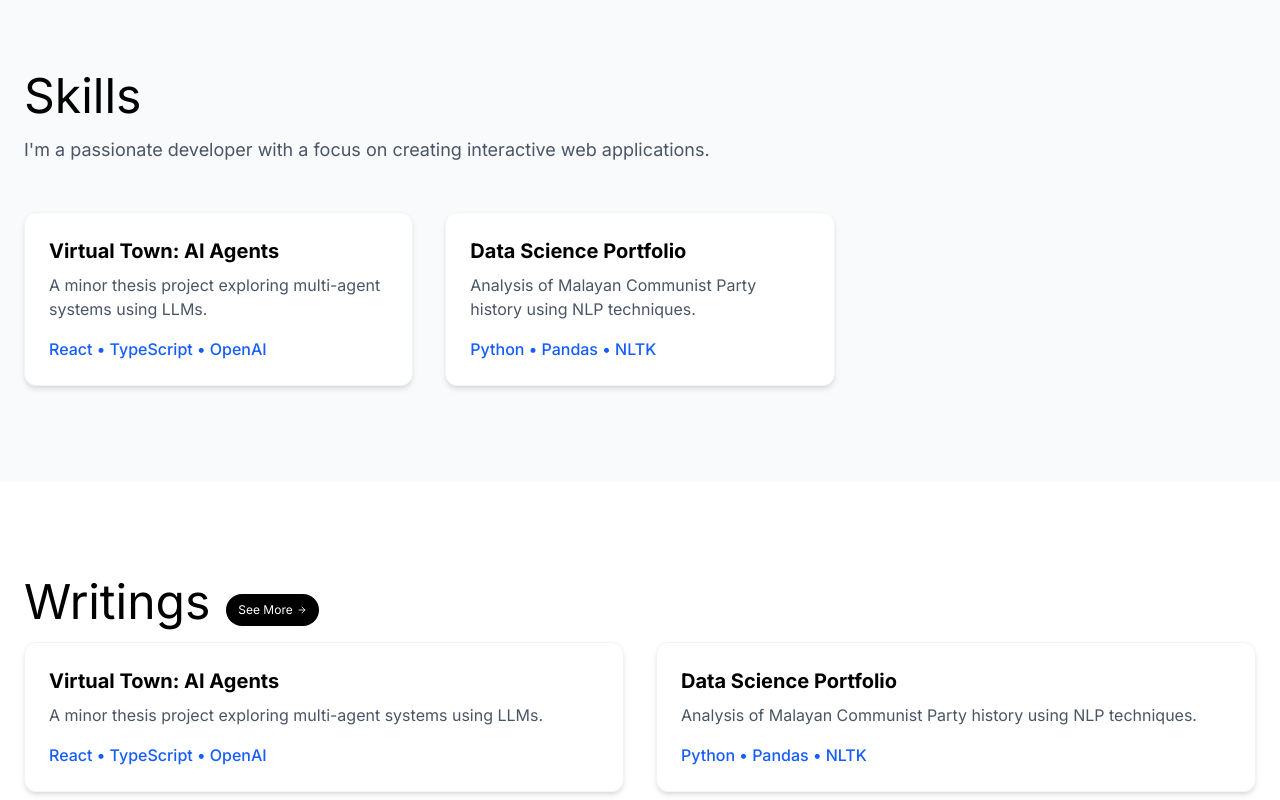
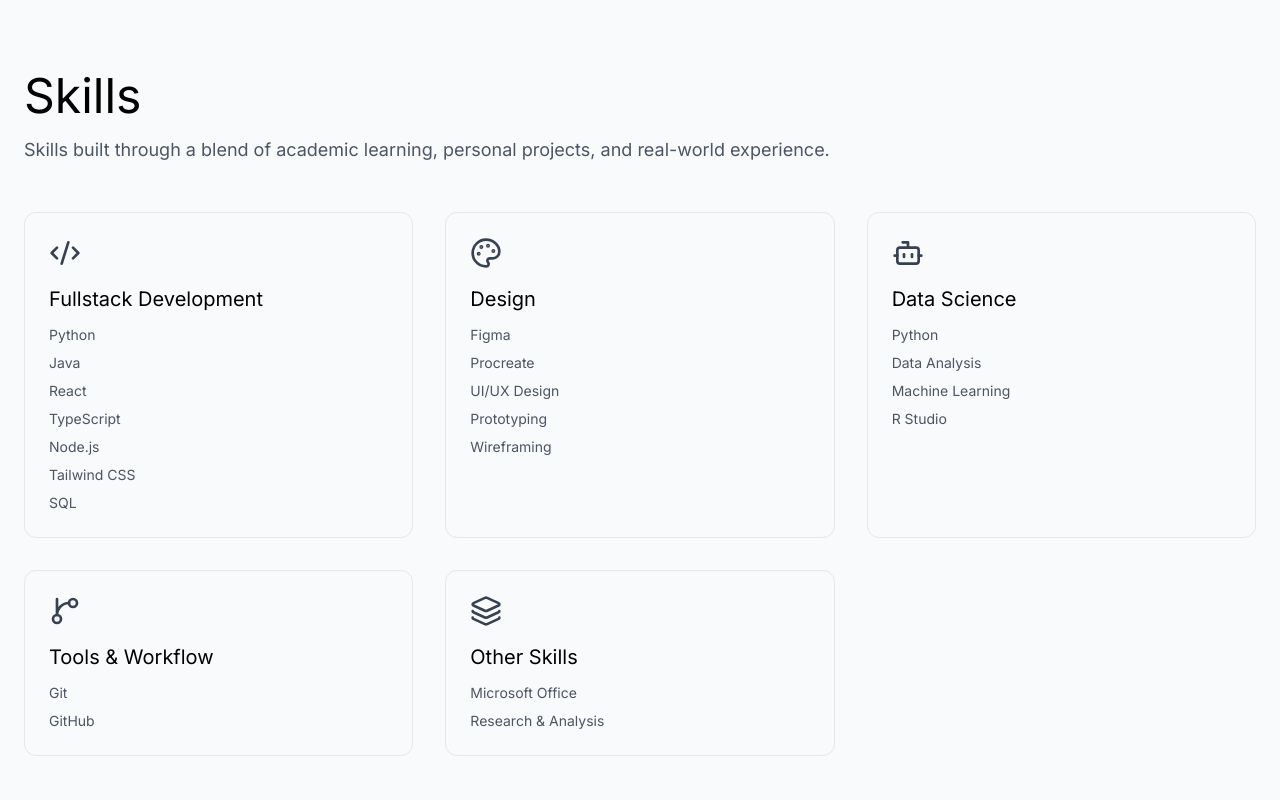
Before and after one commit to quanzee/portfolio-website, a React (Vite) app in the folder my-portfolio/: page / in a window 1280 px wide. Shown: the part 2320-3120 px from the top of the page. Built offline with nearby package versions, Linux system fonts and the light colour scheme.

Commit message:
Updated UI and copy

```diff
--- a/my-portfolio/src/components/Skills.tsx
+++ b/my-portfolio/src/components/Skills.tsx
@@ -1,29 +1,68 @@
+import {
+  Code2,
+  Palette,
+  Bot,
+  GitBranch,
+  Layers,
+} from 'lucide-react';
+
+const skillCategories = [
+  {
+    icon: Code2,
+    title: 'Fullstack Development',
+    skills: ['Python', 'Java','React', 'TypeScript', 'Node.js', 'Tailwind CSS', 'SQL'],
+  },
+  {
+    icon: Palette,
+    title: 'Design',
+    skills: ['Figma', 'Procreate', 'UI/UX Design', 'Prototyping', 'Wireframing'],
+  },
+  {
+    icon: Bot,
+    title: 'Data Science',
+    skills: ['Python', 'Data Analysis', 'Machine Learning', 'R Studio'],
+  },
+  {
+    icon: GitBranch,
+    title: 'Tools & Workflow',
+    skills: ['Git', 'GitHub'],
+  },
+  {
+    icon: Layers,
+    title: 'Other Skills',
+    skills: ['Microsoft Office', 'Research & Analysis'],
+  },
+];
+
 const Skills = () => {
   return (
     <section id="skills" className="py-24 px-6 bg-gray-50">
             <h2 className="text-4xl md:text-5xl mb-4">Skills</h2>
             <p className="text-lg text-gray-600 mb-12">
-                I'm a passionate developer with a focus on creating interactive web applications.
+                Skills built through a blend of academic learning, personal projects, and real-world experience.
             </p>
 
-      {/* The Grid Container */}
-      <div className="grid grid-cols-1 md:grid-cols-2 lg:grid-cols-3 gap-8">
-
-        {/* Skill Card 1 */}
-        <div className="bg-white p-6 rounded-xl shadow-md border border-gray-100">
-          <h3 className="text-xl font-bold mb-2">Virtual Town: AI Agents</h3>
-          <p className="text-gray-600">A minor thesis project exploring multi-agent systems using LLMs.</p>
-          <div className="mt-4 text-blue-600 font-medium">React • TypeScript • OpenAI</div>
+       <div className="grid md:grid-cols-2 lg:grid-cols-3 gap-8">
+          {skillCategories.map((category, index) => {
+            const Icon = category.icon;
+            return (
+              <div
+                key={index}
+                className="p-6 rounded-xl border border-gray-200 hover:border-gray-300 transition-colors"
+              >
+                <Icon className="w-8 h-8 mb-4 text-gray-700" />
+                <h3 className="text-xl mb-3">{category.title}</h3>
+                <ul className="space-y-2">
+                  {category.skills.map((skill, skillIndex) => (
+                    <li key={skillIndex} className="text-gray-600 text-sm">
+                      {skill}
+                    </li>
+                  ))}
+                </ul>
+              </div>
+            );
+          })}
         </div>
-
-        {/* Skill Card 2 */}
-        <div className="bg-white p-6 rounded-xl shadow-md border border-gray-100">
-          <h3 className="text-xl font-bold mb-2">Data Science Portfolio</h3>
-          <p className="text-gray-600">Analysis of Malayan Communist Party history using NLP techniques.</p>
-          <div className="mt-4 text-blue-600 font-medium">Python • Pandas • NLTK</div>
-        </div>
-
-      </div>
     </section>
   );
 };
```
